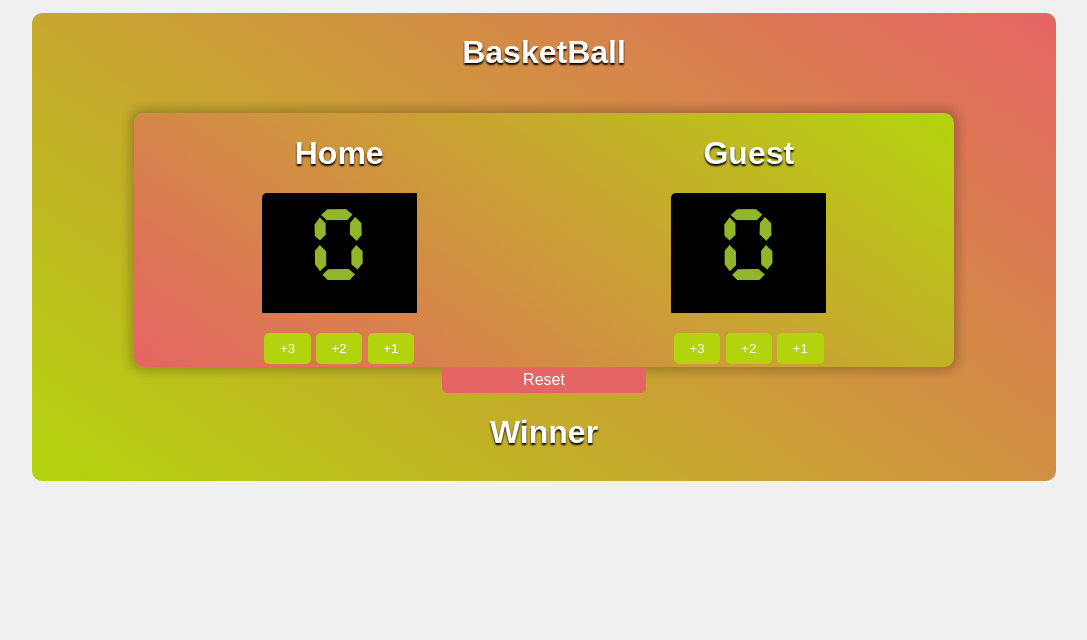
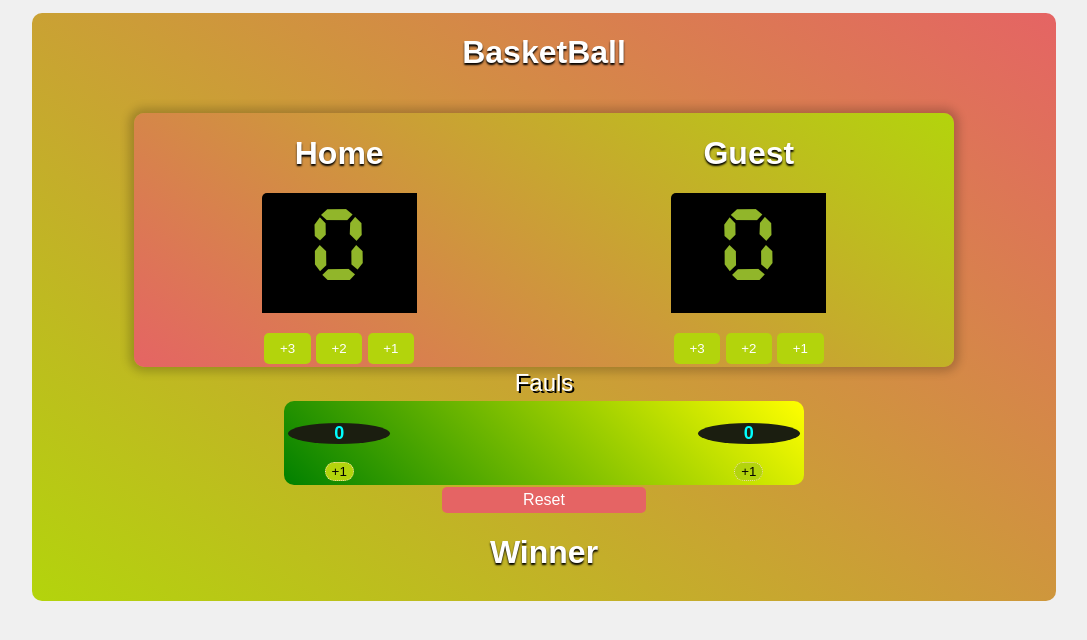
Before and after one commit to HandOnPractices/ScoreBoard, a plain HTML site: page index.html in a window 1280 px wide. Shown: the whole page, without its empty margins (96-1183 px from the left). Drawn offline with Linux system fonts and the light colour scheme.

Commit message:
Add the fauls section
Signed-off-by: David Nanjila <nanjiladavid2@gmail.com>

```diff
--- a/index.html
+++ b/index.html
@@ -34,6 +34,23 @@
         </div>
         </div>
     </div>
+    <p class="faultext">Fauls</p>
+    <div class="fauls">
+
+        <div class="faul-div"><p id="faul-home" class="faul"></p>
+            <div class="buttons-faul">
+
+                <button class="faul-btn" onclick="addFaulHome()">+1</button>
+            </div>
+        </div>
+        <div class="faul-div"> <p id="faul-away" class="faul"></p>
+            <div class="buttons-faul">
+
+                <button class="faul-btn" onclick="addFaulAway()">+1</button>
+            </div>
+        </div>
+
+    </div>
 
         <button id="reset-btn" class="btn" onclick="reset()">Reset</button>
 
--- a/index.js
+++ b/index.js
@@ -1,11 +1,17 @@
 let homeEl = document.getElementById('home-score');
 let awayEl = document.getElementById('away-score');
 let winnerEl = document.getElementById('winner');
+let faulHomeEl = document.getElementById("faul-home")
+let awayFaulEl= document.getElementById("faul-away")
 
+let awayFaul = 0
+let homeFaul = 0
 let homeScore = 0;
 let awayScore = 0;
 homeEl.textContent = homeScore;
 awayEl.textContent = awayScore;
+faulHomeEl.textContent = 0
+awayFaulEl.textContent = 0
 
 
 function winner(){
@@ -53,7 +59,20 @@ function addOneAway(){
 function reset(){
     homeScore = 0;
     awayScore = 0;
+    homeFaul = 0
+    awayFaul = 0
     winnerEl.textContent = "";
     homeEl.textContent = homeScore;
     awayEl.textContent = awayScore;
+    faulHomeEl.textContent = homeFaul
+    awayFaulEl.textContent = awayFaul
 }
+function addFaulHome(){
+    homeFaul += 1
+    faulHomeEl.textContent = homeFaul
+}
+function addFaulAway(){
+    awayFaul += 1
+    awayFaulEl.textContent = awayFaul
+
+}
--- a/styles.css
+++ b/styles.css
@@ -17,6 +17,7 @@ body{
     width: 80%;
     margin: 1% auto 0 auto;
     border-radius: 10px;
+    max-height:100%;
 }
 .container{
     display: flex;
@@ -98,3 +99,48 @@ h1{
     font-size: 1rem;
     cursor: pointer;
 }
+.buttons-faul{
+    display: block;
+    justify-content: center;
+    align-items: center;
+    text-align: center;
+}
+.fauls{
+    margin: 2px auto 2px auto;
+    display: flex;
+    justify-content: space-between;
+    width: 50%;
+    text-align: center;
+    background: linear-gradient(45deg, green, yellow);
+    padding: 4px;
+    border-radius: 10px;
+
+}
+.faul-div{
+    width: 20%;
+}
+.faul-btn{
+    background-color: #b3d40c;
+    border-radius: 10px;
+    border: 1px dotted wheat;
+}
+.faul-btn:hover{
+    color: #1b1e10;
+    background-color: #5d6b16;
+}
+.faultext{
+    padding: auto;
+    margin: 2px auto 2px auto;
+    color: white;
+    text-shadow: 2px 2px black;
+    font-size: 1.5rem;
+}
+.faul{
+    color: aqua;
+    font-size: large;
+    font-weight: bolder;
+    background-color: #1b1e10;
+    width: auto;
+    border-radius: 100%;
+
+}
```
